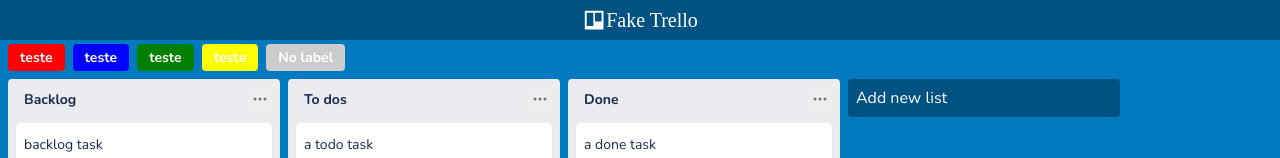
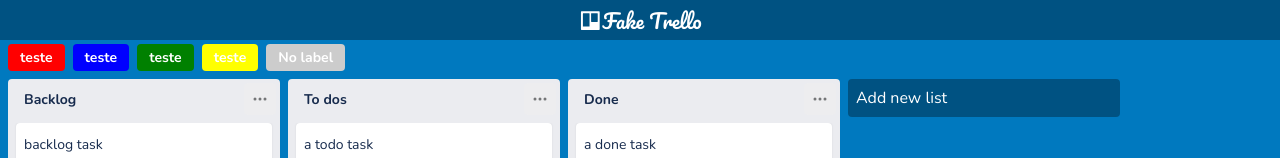
Before and after one commit to cazuzabarberino/fake-trello, a React (Create React App) app: page / in a window 1280 px wide. Shown: the top 158 px of the page. Built offline with nearby package versions, Linux system fonts and the light colour scheme.

Commit message:
styled bugfix

```diff
--- a/public/index.html
+++ b/public/index.html
@@ -5,7 +5,7 @@
     <meta name="viewport" content="width=device-width, initial-scale=1" />
     <meta name="theme-color" content="#000000" />
     <link
-      href="https://fonts.googleapis.com/css2?family=Nunito:wght@400;700&display=swap"
+      href="https://fonts.googleapis.com/css2?family=Nunito:wght@400;700&family=Pacifico&display=swap"
       rel="stylesheet"
     />
     <title>Fake Trello</title>
--- a/src/components/cardlist/styled.ts
+++ b/src/components/cardlist/styled.ts
@@ -8,7 +8,6 @@
 export const Container = styled.div`
   min-width: 272px;
 
-  height: 100%;
 
   & + div {
     margin-left: 8px;
--- a/src/components/newList/styled.ts
+++ b/src/components/newList/styled.ts
@@ -7,6 +7,7 @@
 
 export const Container = styled.div<ContainerProps>`
   min-width: 272px;
+  height: max-content;
   background: ${({ theme, creating }) =>
     creating ? theme.listColor : theme.transparency};
   display: flex;
--- a/src/pages/panel/styles.ts
+++ b/src/pages/panel/styles.ts
@@ -11,7 +11,6 @@
 export const ListContainter = styled.div`
   display: flex;
   justify-content: flex-start;
-  align-items: flex-start;
   flex: 1;
   overflow-x: auto;
   padding: 8px;
```
